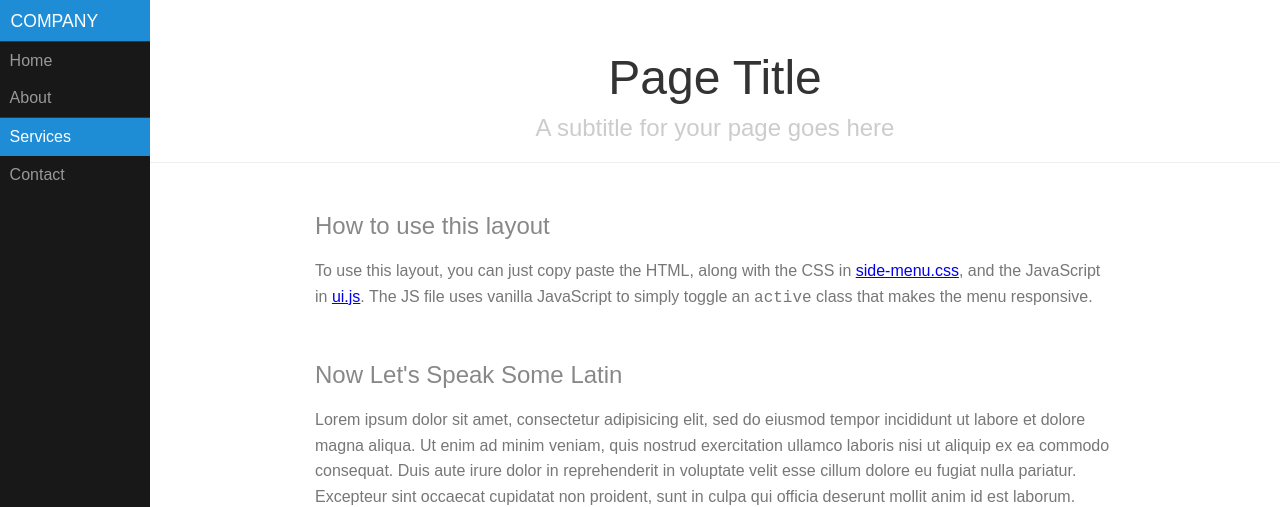
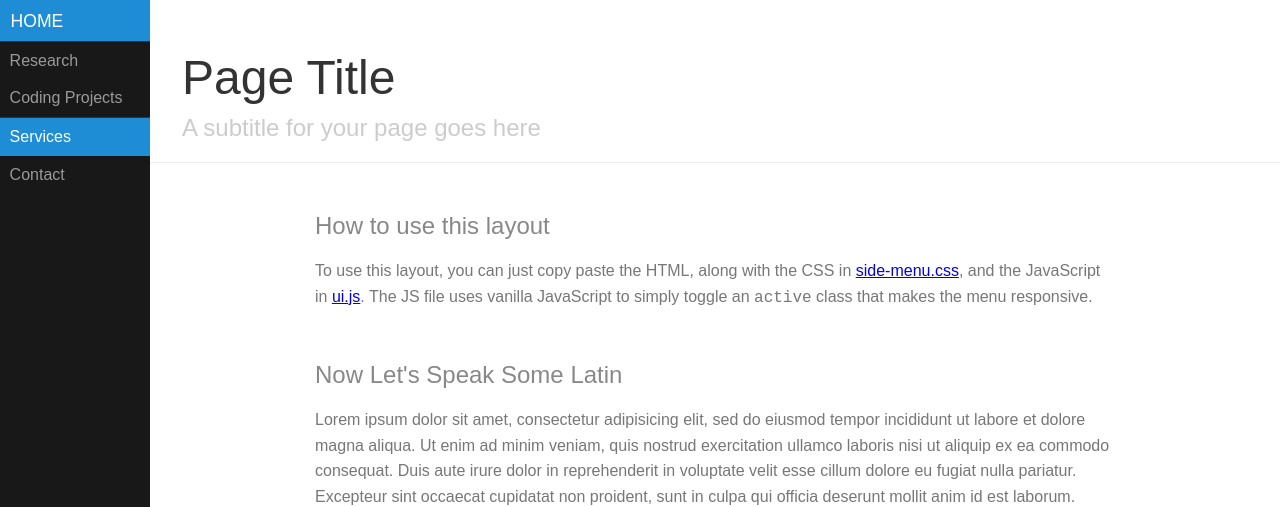
Before and after one commit to beancamille/portfolio, a plain HTML site: page index.html in a window 1280 px wide. Shown: the top 507 px of the page. Drawn offline with nearby package versions, Linux system fonts and the light colour scheme.

Commit message:
more html

```diff
--- a/css/pure/styles.css
+++ b/css/pure/styles.css
@@ -50,7 +50,7 @@ The content `<div>` is where all your content goes.
 .header {
      margin: 0;
      color: #333;
-     text-align: center;
+     text-align: left;
      padding: 2.5em 2em 0;
      border-bottom: 1px solid #eee;
  }
--- a/index.html
+++ b/index.html
@@ -18,11 +18,11 @@
 
     <div id="menu">
         <div class="pure-menu">
-            <a class="pure-menu-heading" href="#">Company</a>
+            <a class="pure-menu-heading" href="#">Home</a>
 
             <ul class="pure-menu-list">
-                <li class="pure-menu-item"><a href="#" class="pure-menu-link">Home</a></li>
-                <li class="pure-menu-item"><a href="#" class="pure-menu-link">About</a></li>
+                <li class="pure-menu-item"><a href="research.html" class="pure-menu-link">Research</a></li>
+                <li class="pure-menu-item"><a href="projects.html" class="pure-menu-link">Coding Projects</a></li>
 
                 <li class="pure-menu-item menu-item-divided pure-menu-selected">
                     <a href="#" class="pure-menu-link">Services</a>
```
Also changed, not shown: projects.html (added), research.html (added), 1 other file.
